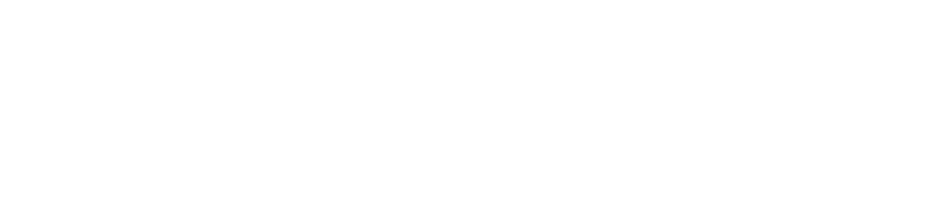
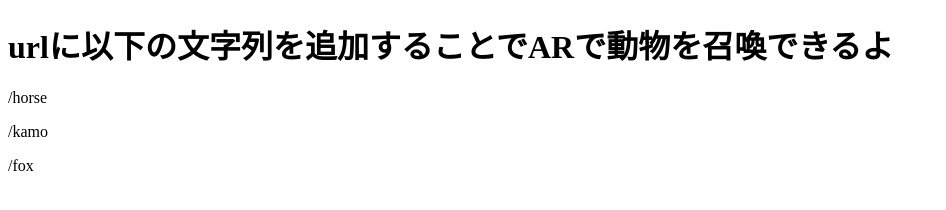
Before and after one commit to shuuuu10-01/AR-santa-try, a plain HTML site: page index.html in a window 1280 px wide. Shown: the whole page, without its empty margins (0-946 px from the left). Drawn offline with Linux system fonts and the light colour scheme.

Commit message:
index.htmlの改善

```diff
--- a/index.html
+++ b/index.html
@@ -1,26 +1,9 @@
 <!doctype HTML>
 <html>
-<script src="https://aframe.io/releases/0.8.2/aframe.min.js"></script>
-<script src="https://cdn.rawgit.com/jeromeetienne/AR.js/1.6.2/aframe/build/aframe-ar.js"></script>
-<body style='margin:0px; overflow:hidden;'>
-<!-- こっからA-Frame -->
-<a-scene embedded arjs="debugUIEnabled:false;trackingMethod:best;" vr-mode-ui="enabled: false">
-  <!-- オブジェクトファイルとマテリアルファイルを読み込む -->
-  <a-assets>
-    <!-- horseのモデルを読み込む　-->
-    <a-asset-item id="horse-glb" src="model_horse/horse.glb"></a-asset-item>
-    </a-assets>
-
-　<!-- こっからARの世界。マーカー上になにを展開するかを書く -->
-  <a-marker type='pattern' url='marker/pattern-Abura_01.patt'>
-    <a-entity gltf-model="#horse-glb" play-all-model-animations="" position="0 0 0" rotation="270 -180 90" scale="0.3 0.3 0.3" visible="true">
-    </a-entity>
-  </a-marker>
-
-  <!-- arなのでこんな感じでカメラが必要らしい。 -->
-  <a-entity camera></a-entity>
-</a-scene>
-<!-- ここまででA-Frameおわり -->
+<body>
+  <h1>urlに以下の文字列を追加することでARで動物を召喚できるよ</h1>
+  <p>/horse</p>
+  <p>/kamo</p>
+  <p>/fox</p>
 </body>
 </html>
-</html>
```
